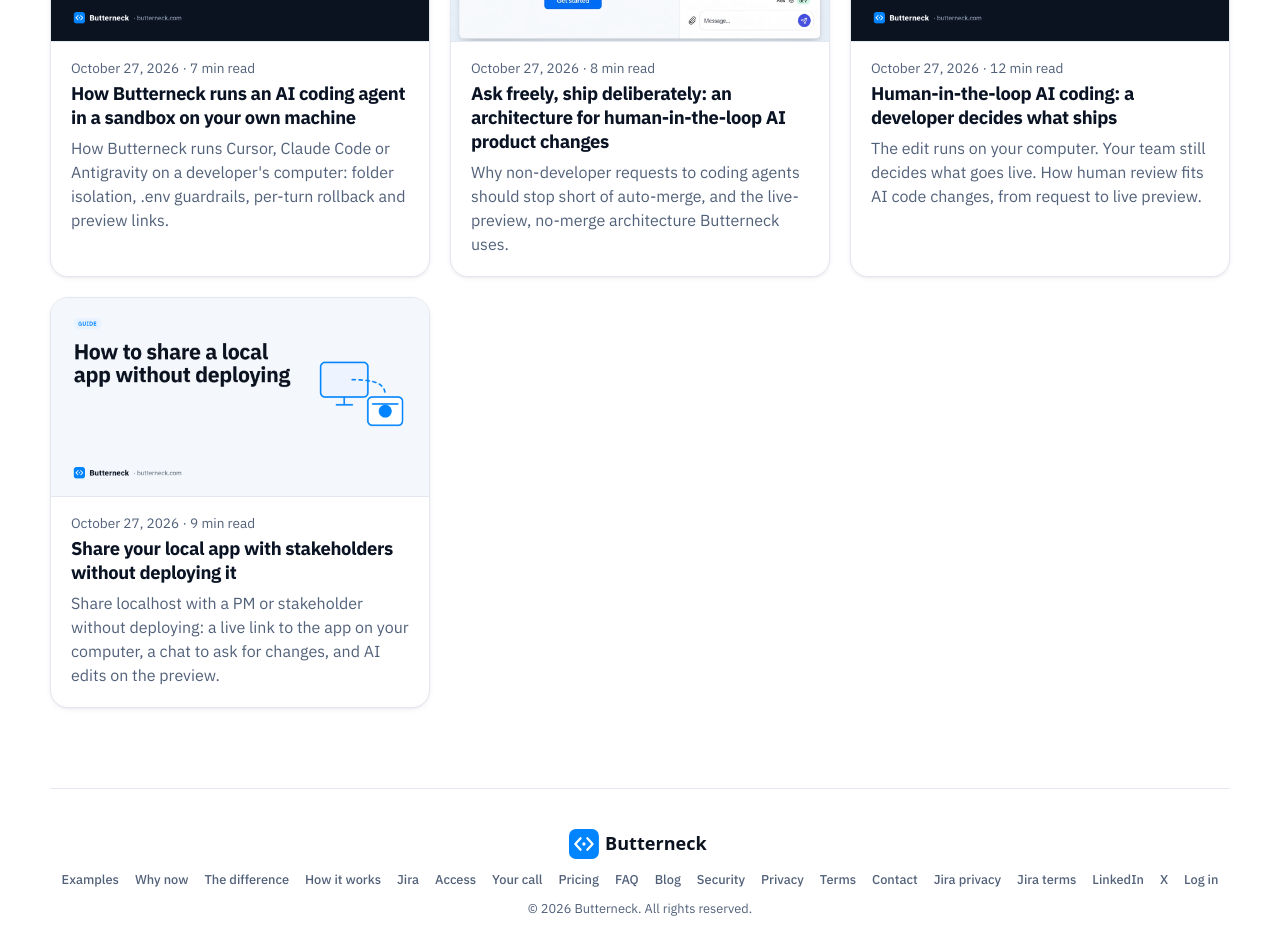
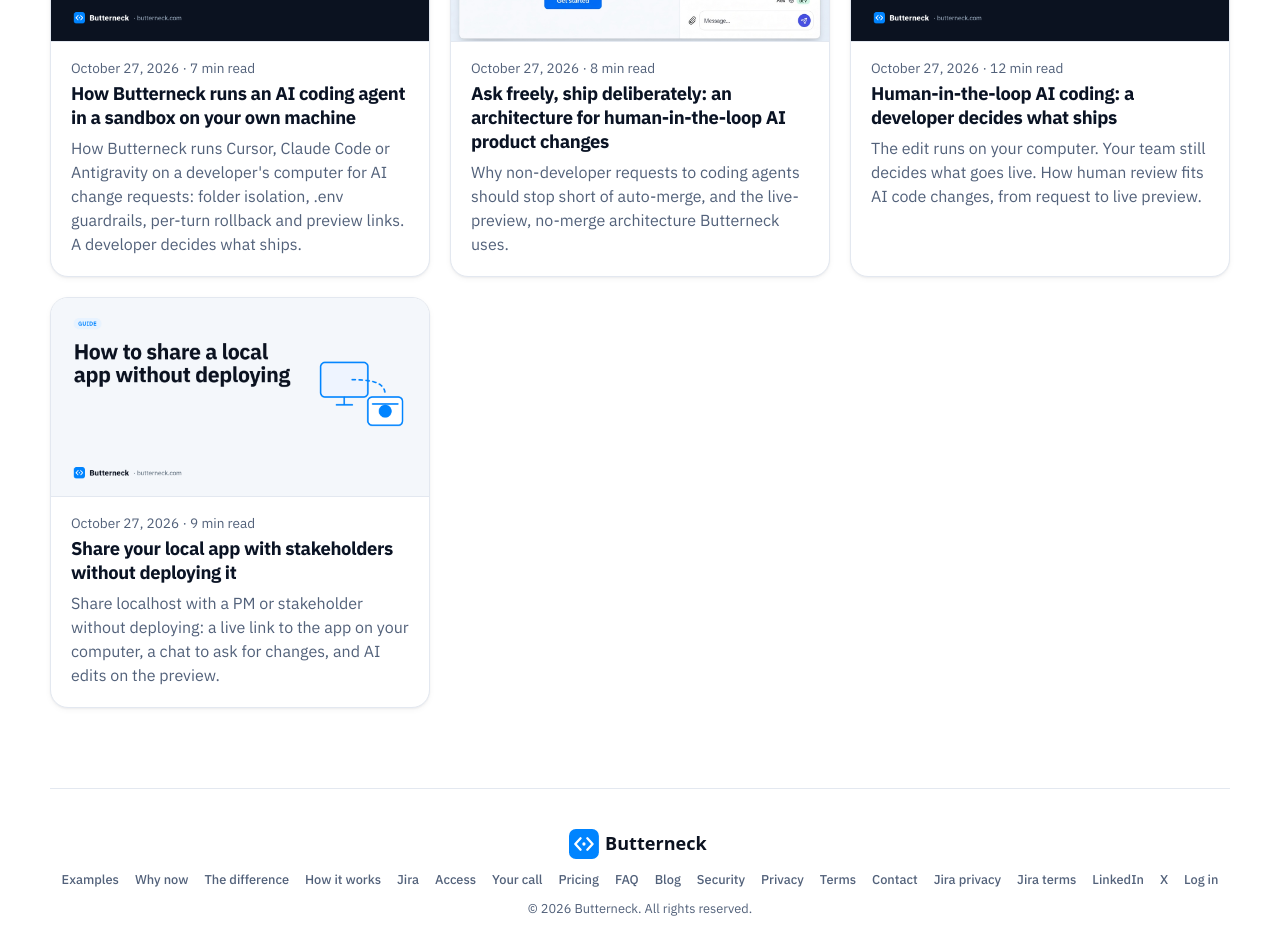
Before and after one commit to Lanatus-Systems/maintainer-pro-marketing, a Next.js app: page /blog in a window 1280 px wide. Shown: the part 3760-4693 px from the top of the page. Built offline with nearby package versions, Linux system fonts and the light colour scheme; no server answers.

Commit message:
copy(K-133): sandbox post seoTitle + description

```diff
--- a/src/content/posts/run-ai-coding-agent-sandbox-on-your-machine.ts
+++ b/src/content/posts/run-ai-coding-agent-sandbox-on-your-machine.ts
@@ -3,8 +3,9 @@ import type { BlogPost } from "@/content/blog";
 export const post: BlogPost = {
   slug: "run-ai-coding-agent-sandbox-on-your-machine",
   title: "How Butterneck runs an AI coding agent in a sandbox on your own machine",
+  seoTitle: "AI change requests: coding agent sandbox on your machine",
   description:
-    "How Butterneck runs Cursor, Claude Code or Antigravity on a developer's computer: folder isolation, .env guardrails, per-turn rollback and preview links.",
+    "How Butterneck runs Cursor, Claude Code or Antigravity on a developer's computer for AI change requests: folder isolation, .env guardrails, per-turn rollback and preview links. A developer decides what ships.",
   date: "2026-10-27",
   updated: "2026-11-03",
   author: "The Butterneck team",
```
